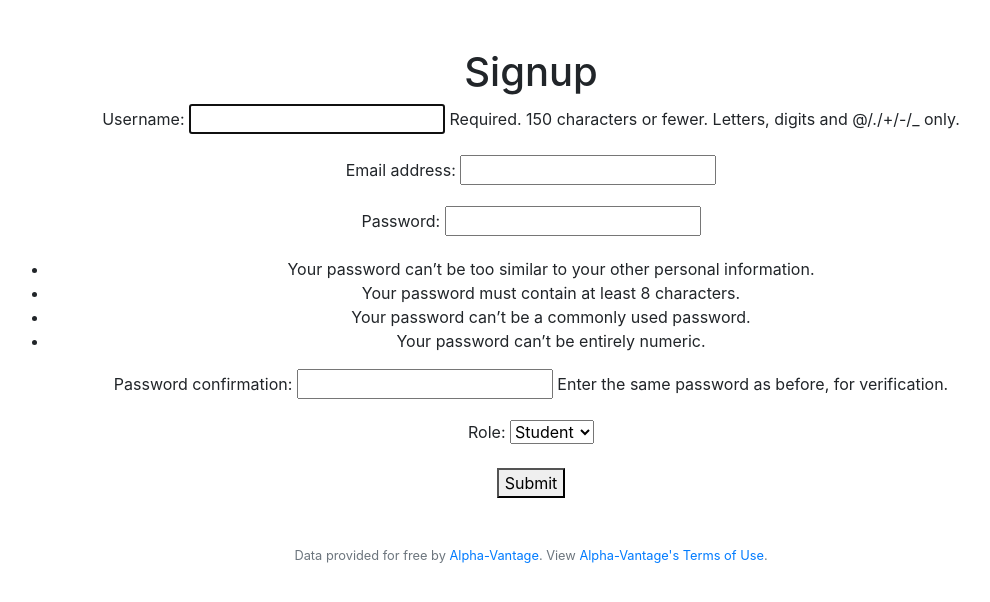
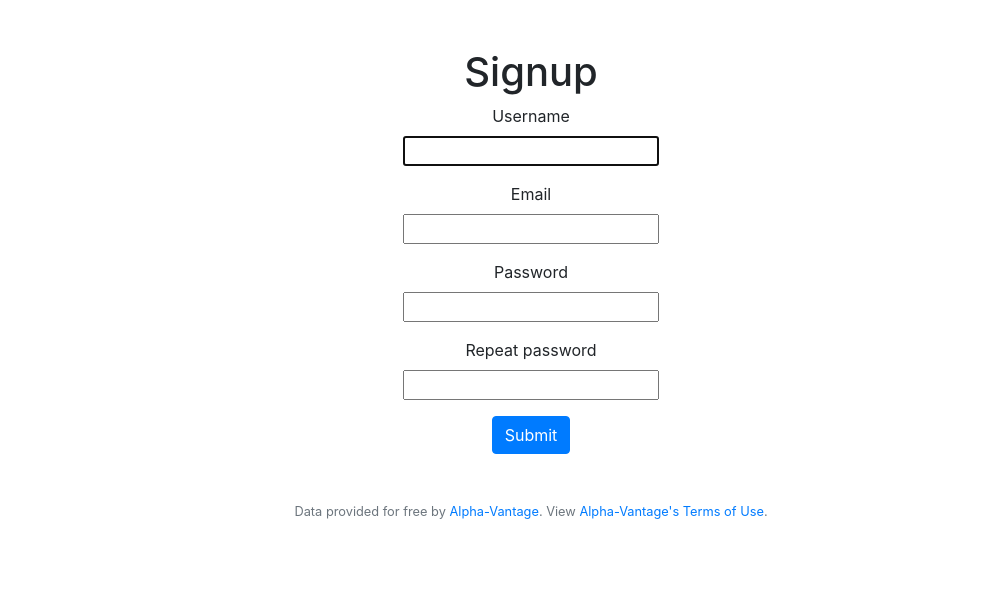
Before and after one commit to jDovey/educationalStockTracker, a Django app: page /user/register/ in a window 1280 px wide. Shown: the part 76-678 px from the top of the page, without its empty margins (109-1099 px from the left). Run offline with Django 4.2, Linux system fonts and the light colour scheme.

```diff
--- a/core/templates/core/leaderboard.html
+++ b/core/templates/core/leaderboard.html
@@ -8,14 +8,14 @@
         <thead>
             <tr>
                 <th>Username</th>
-                <th>Total Value</th>
+                <th>Overall Balance</th>
             </tr>
         </thead>
         <tbody class="table-group-divider">
             {% for student in students %}
             <tr>
                 <td>{{ student.user.username }}</td>
-                <td>{{ student.total_value }}</td>
+                <td>${{ student.total_value }}</td>
             </tr>
             {% endfor %}
         </tbody>
--- a/core/views.py
+++ b/core/views.py
@@ -57,7 +57,7 @@ def index(request):
         if stocks:
             student.total_value = totalValue + F('cash')
             student.save()
-        return render(request, 'core/index.html', {'stocks': stocks, 'balance': student.cash})
+        return render(request, 'core/index.html', {'stocks': stocks})
 
     return render(request, 'core/index.html')
 
--- a/user/forms.py
+++ b/user/forms.py
@@ -8,6 +8,27 @@ class RegisterForm(UserCreationForm):
         model = User
         fields = ['username', 'email', 'password1', 'password2', 'role']
 
+        username = forms.CharField(max_length=30, widget=forms.TextInput(attrs={
+            'class': 'form-control',
+            'placeholder': 'Username',
+            'autofocus': 'autofocus',
+            }))
+
+        email = forms.EmailField(max_length=254, widget=forms.EmailInput(attrs={
+            'class': 'form-control',
+            'placeholder': 'Email',
+            }))
+
+        password1 = forms.CharField(max_length=30, widget=forms.PasswordInput(attrs={
+            'class': 'form-control',
+            'placeholder': 'Password',
+            }))
+
+        password2 = forms.CharField(max_length=30, widget=forms.PasswordInput(attrs={
+            'class': 'form-control',
+            'placeholder': 'Confirm Password',
+            }))
+
 class LoginForm(AuthenticationForm):
     class Meta:
         model = User
--- a/user/templates/user/login.html
+++ b/user/templates/user/login.html
@@ -8,7 +8,7 @@
     <form action="." method="post">
         {% csrf_token %}
         {{ form.as_p }}
-        <button type="submit">Login</button>
+        <button class="btn btn-primary">Login</button>
     </form>
     <p>Don't have an account? <a href="{% url 'user:register' %}">Register</a></p>
 </div>
--- a/user/templates/user/register.html
+++ b/user/templates/user/register.html
@@ -7,7 +7,25 @@
     <form method="post" action=".">
         {% csrf_token %}
 
-        {{ form.as_p }}
+        <div class="mb-3">
+            <label class="inline-block mb-2">Username</label><br>
+            {{ form.username }}
+        </div>
+
+        <div class="mb-3">
+            <label class="inline-block mb-2">Email</label><br>
+            {{ form.email }}
+        </div>
+
+        <div class="mb-3">
+            <label class="inline-block mb-2">Password</label><br>
+            {{ form.password1 }}
+        </div>
+
+        <div class="mb-3">
+            <label class="inline-block mb-2">Repeat password</label><br>
+            {{ form.password2 }}
+        </div>
 
         {% if form.errors or form.non_field_errors %}
         <div>
@@ -18,7 +36,7 @@
             {{ form.non_field_errors }}
         </div>
         {% endif %}
-        <button>Submit</button>
+        <button class="btn btn-primary">Submit</button>
     </form>
 </div>
 {% endblock %}
```
Also changed, not shown: core/templates/core/index.html (+19 -6 lines).
